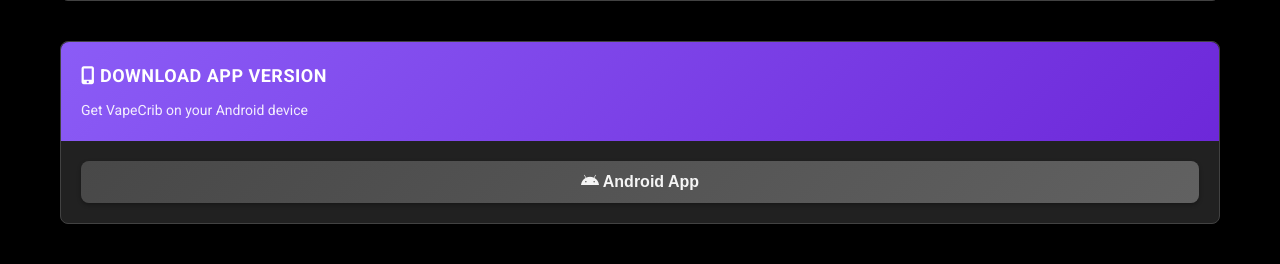
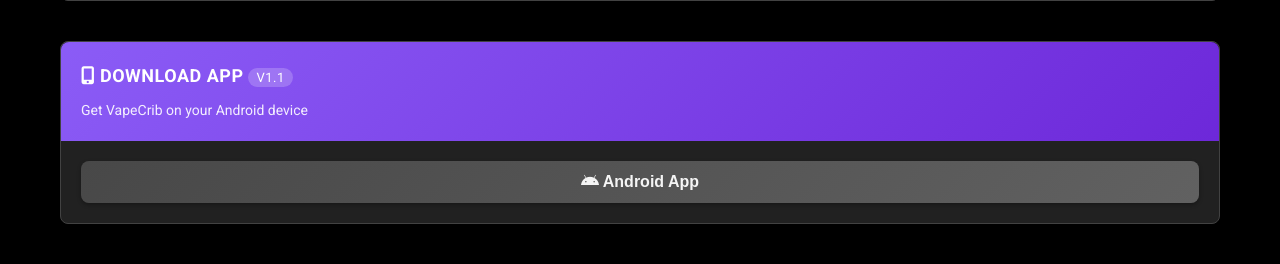
Before and after one commit to kcela02/SoftEng, a Flask app: page /settings in a window 1280 px wide. Shown: the part 1657-1921 px from the top of the page. Run offline with Flask 3, Linux system fonts and the light colour scheme; a user stored in the database is signed in; data that the repository does not hold is empty; some libraries are stand-ins or nearby versions.

Commit message:
Update APK to v1.1 and bump version label in settings UI
- Rebuilt release APK (versionCode 2, versionName 1.1) with:
  * Backtest fallback for historical weeks
  * Chart forecast no longer drops 0-valued points
  * Slanted X-axis labels (45 degrees) to prevent overlap
  * X-axis day-name labels (Mon Mar 23 format)
  * No-data placeholder text instead of default message
- Updated settings.html version badge to v1.1

```diff
--- a/my app/templates/settings.html
+++ b/my app/templates/settings.html
@@ -104,7 +104,7 @@
                     <!-- Download App Card -->
                     <div class="card" style="margin-top: 20px;">
                         <div style="background: linear-gradient(135deg, #8b5cf6 0%, #6d28d9 100%); padding: 20px; border-radius: 8px 8px 0 0; margin: -20px -20px 20px -20px;">
-                            <h3 style="color: white; margin: 0 0 8px 0; font-size: 18px;"><i class="fas fa-mobile-alt"></i> Download App Version</h3>
+                            <h3 style="color: white; margin: 0 0 8px 0; font-size: 18px;"><i class="fas fa-mobile-alt"></i> Download App <span style="font-size:13px; font-weight:400; background:rgba(255,255,255,0.2); padding:2px 8px; border-radius:12px;">v1.1</span></h3>
                             <p style="color: rgba(255,255,255,0.9); font-size: 14px; margin: 0;">Get VapeCrib on your Android device</p>
                         </div>
 
```
Also changed, not shown: 1 other file.
